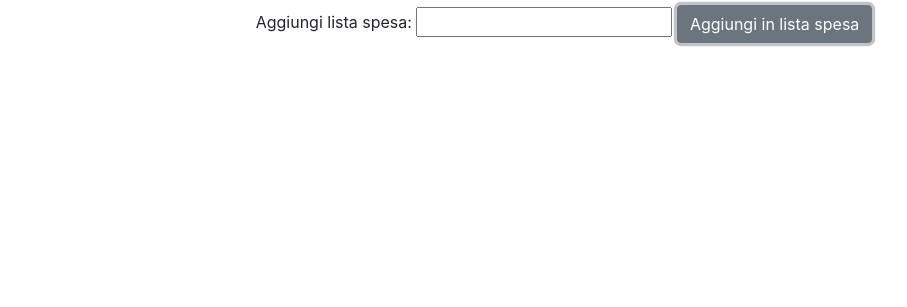
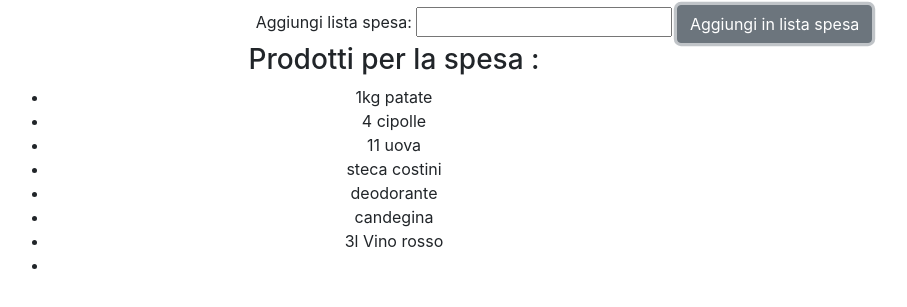
Before and after one commit to nikolaesp/js-lista-spesa, a plain HTML site: page index.html in a window 1280 px wide. Both pictures are taken after a click on the button "Aggiungi in lista spesa". Shown: the part 51-358 px from the top of the page, without its empty margins (76-983 px from the left). Drawn offline with nearby package versions, Linux system fonts and the light colour scheme.

Commit message:
fatto lista in html con javascript

```diff
--- a/index.html
+++ b/index.html
@@ -19,6 +19,12 @@
             <input type="text" id="inputitem" name="inputitem">
             <button id="btnadditem" type="button" class="btn btn-secondary">Aggiungi in lista spesa</button>
         </div>
+        <div class="col-8">
+            <ul id="listaspesa">
+                <h3>Prodotti per la spesa : </h3>
+            </ul>
+
+        </div>
     </div>
 
     <script src="https://cdn.jsdelivr.net/npm/bootstrap@5.2.2/dist/js/bootstrap.bundle.min.js"
--- a/script.js
+++ b/script.js
@@ -4,6 +4,16 @@ while(h<arrayspesa.length){
     console.log(arrayspesa[h++]);
 }
 console.log(`\n\n`);
+
+let list = document.getElementById("listaspesa"); //crea una unorderd list
+
+arrayspesa.forEach((item)=>{
+  let li = document.createElement("li");
+  li.innerText = item;
+  list.appendChild(li);
+})                       //crea list items
+
+
 
 
 
@@ -12,7 +22,9 @@ let additembtn = document.getElementById("btnadditem");
 additembtn.addEventListener('click',function(){
     let item = document.getElementById("inputitem").value;
     arrayspesa.push(item);
-
+    let li = document.createElement("li");
+    li.innerText = item;
+    list.appendChild(li);
     for(let i=0;i<arrayspesa.length;i++){
         console.log(arrayspesa[i]);
     }
```
